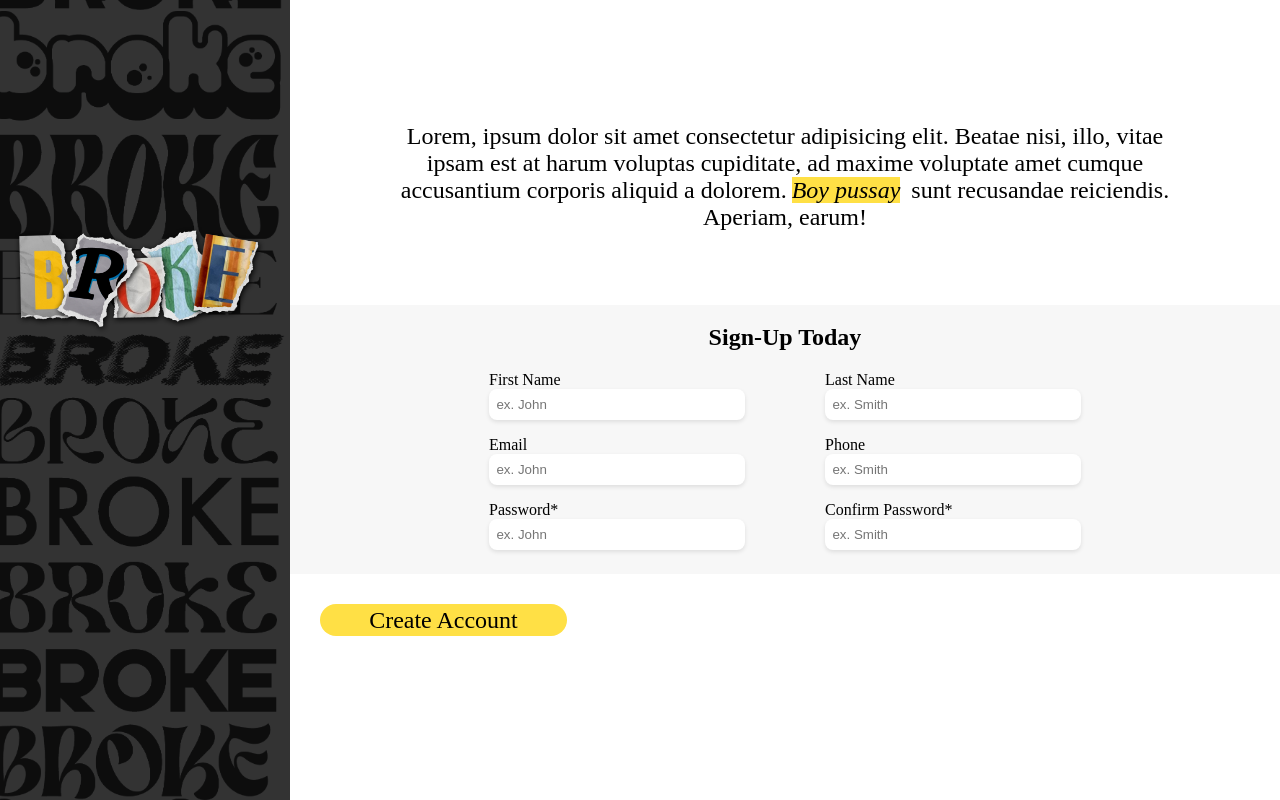
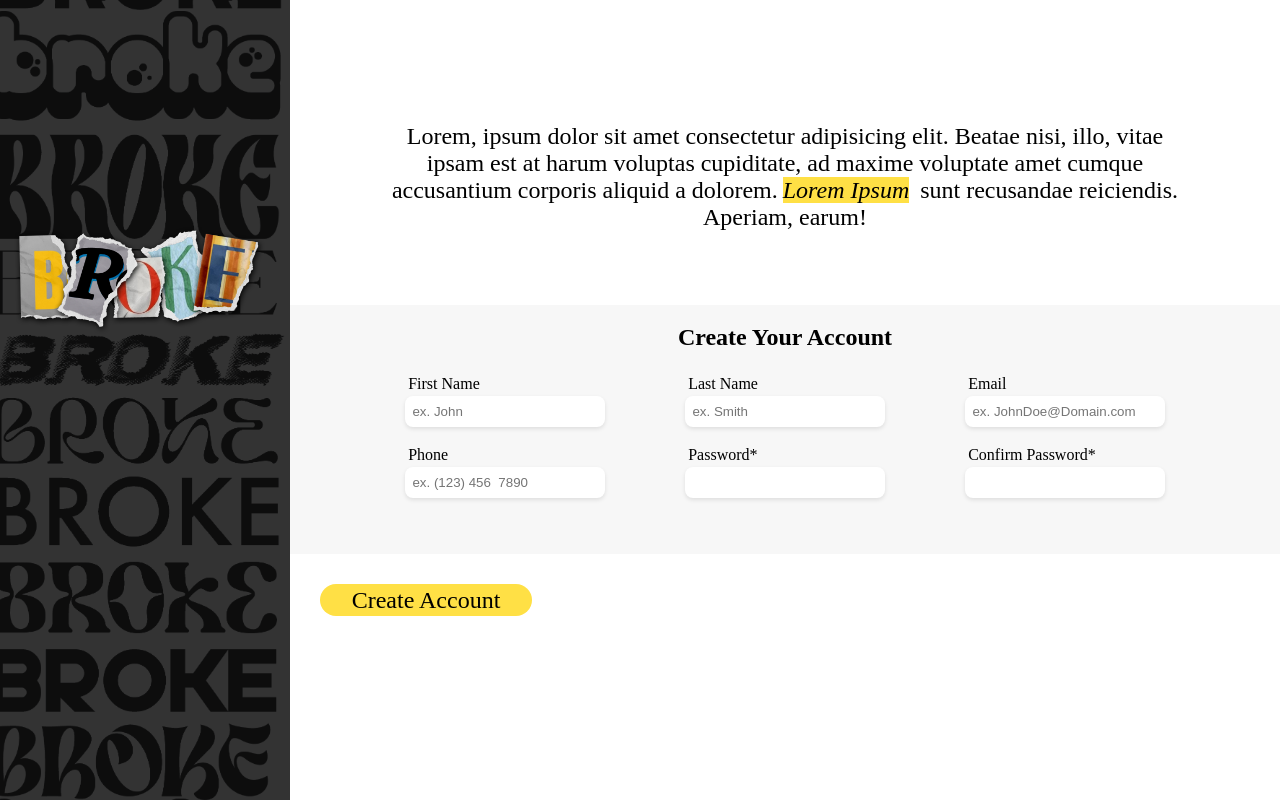
Before and after one commit to Makisness/Sign-Up-Form, a plain HTML site: page index.html in a window 1280 px wide. Drawn offline with Linux system fonts and the light colour scheme.

Commit message:
Finalized basic HTML form validation. Fixed minor errors

```diff
--- a/Styles.css
+++ b/Styles.css
@@ -1,5 +1,6 @@
 :root{
     --form-column-gap:5rem;
+    --form-item-width:25ch;
 }
 
 body, html{
@@ -72,13 +73,15 @@ fieldset{
     gap: 1rem var(--form-column-gap);
     flex-wrap: wrap;
     align-content: flex-start;
-    width: calc(2*300px + var(--form-column-gap));
+    width: calc(2 * var(--form-item-width) + var(--form-column-gap)+100px);
     justify-content: center;
     padding: 0 0 1.5rem 0;
-    min-width: 200px;
+    min-width: 600px;
+    max-width: 900px;
+    margin-bottom: 2rem;
 }
 .form-item{
-    width: 20vw;
+    width: var(--form-item-width);
     display: flex;
     flex-direction: column;
     font-family: SF pro;
@@ -87,8 +90,9 @@ fieldset{
 .button{
     margin: 3%;
     height: 4vh;
-    width: 25%;
     border: none;
+    padding: 0.15rem 2rem 0rem 2rem;
+    font-size: 3rem;
     font-family: bebas neue;
     font-size: 1.5rem;
     background-color: rgb(255, 224, 69);
@@ -100,3 +104,10 @@ fieldset{
     border:0px;
     box-shadow: 0px 2px 4px 0px rgba(0,0,0,0.1);
 }
+.form-item>label{
+    margin: .2rem;
+}
+
+.form-item>input:invalid{
+    border: 1px solid rgb(216, 54, 54);
+}
--- a/index.html
+++ b/index.html
@@ -10,51 +10,51 @@
     <div class="container">
         <div id="banner">
             <div id="logo-banner">
-                 <img src="Randsom.png" alt="">
+                 <img src="Ransom.png" alt="">
             </div>
         </div>
         <main>
             <div class="main_text">
-                <p>Lorem, ipsum dolor sit amet consectetur adipisicing elit. Beatae nisi, illo, vitae ipsam est at harum voluptas cupiditate, ad maxime voluptate amet cumque accusantium corporis aliquid a dolorem.<span class="highlight"><em>Boy pussay</em></span> sunt recusandae reiciendis. Aperiam, earum!</p>
+                <p>Lorem, ipsum dolor sit amet consectetur adipisicing elit. Beatae nisi, illo, vitae ipsam est at harum voluptas cupiditate, ad maxime voluptate amet cumque accusantium corporis aliquid a dolorem.<span class="highlight"><em>Lorem Ipsum</em></span> sunt recusandae reiciendis. Aperiam, earum!</p>
             </div>
             <div class="form_section">
                 <form action="#" method="post">
-                    <h2>Sign-Up Today</h2>
+                    <h2>Create Your Account</h2>
                     <fieldset>
                         <div class="form-item">
                             <label for="firstName">First Name</label>
                             <input type="text" id="firstName" name="user_first_name" maxlength="26"
-                             pattern="^[a-zA-Z\\-\\'\\`\\ ]*$" placeholder="ex. John">
+                             pattern="^[a-zA-Z\\-\\'\\`\\ ]*$" placeholder="ex. John" minlength="5" maxlength="20">
                             <span class="error-message"></span>
                             </div>
                         <div class="form-item">
-                            <label for="firstName">Last Name</label>
-                            <input type="text" id="firstName" name="user_first_name" maxlength="26"
-                             pattern="^[a-zA-Z\\-\\'\\`\\ ]*$" placeholder="ex. Smith">
+                            <label for="lastName">Last Name</label>
+                            <input type="text" id="lastName" name="user_last_name" maxlength="26"
+                             pattern="^[a-zA-Z\\-\\'\\`\\ ]*$" placeholder="ex. Smith" minlength="5" maxlength="20">
                             <span class="error-message"></span>
                         </div>
                         <div class="form-item">
-                            <label for="firstName">Email</label>
-                            <input type="text" id="firstName" name="user_first_name" maxlength="26"
-                             pattern="^[a-zA-Z\\-\\'\\`\\ ]*$" placeholder="ex. John">
+                            <label for="email">Email</label>
+                            <input type="email" id="email" name="emakl" maxlength="26"
+                            placeholder="ex. JohnDoe@Domain.com" minlength="5" maxlength="20">
                             <span class="error-message"></span>
                         </div>
                         <div class="form-item">
-                            <label for="firstName">Phone</label>
-                            <input type="text" id="firstName" name="user_first_name" maxlength="26"
-                             pattern="^[a-zA-Z\\-\\'\\`\\ ]*$" placeholder="ex. Smith">
+                            <label for="phone">Phone</label>
+                            <input type="tel" id="phone" name="phone" maxlength="26"
+                            placeholder="ex. (123) 456  7890" minlength="5" maxlength="20">
                             <span class="error-message"></span>
                         </div>
                         <div class="form-item">
-                            <label for="firstName">Password*</label>
-                            <input type="text" id="firstName" name="user_first_name" maxlength="26"
-                             pattern="^[a-zA-Z\\-\\'\\`\\ ]*$" placeholder="ex. John">
+                            <label for="password">Password*</label>
+                            <input type="password" id="password" name="password" maxlength="26"
+                             pattern="^[a-zA-Z\\-\\'\\`\\ ]*$" minlength="5" maxlength="20">
                             <span class="error-message"></span>
                         </div>
                         <div class="form-item">
                             <label for="firstName">Confirm Password*</label>
-                            <input type="text" id="firstName" name="user_first_name" maxlength="26"
-                             pattern="^[a-zA-Z\\-\\'\\`\\ ]*$" placeholder="ex. Smith">
+                            <input type="password" id="confirmPassword" name="Confirm_Password" maxlength="26"
+                             pattern="^[a-zA-Z\\-\\'\\`\\ ]*$" minlength="5" maxlength="20">
                             <span class="error-message"></span>
                         </div>
                     </fieldset>
```
Also changed, not shown: Ransom.png (renamed from Randsom.png).
